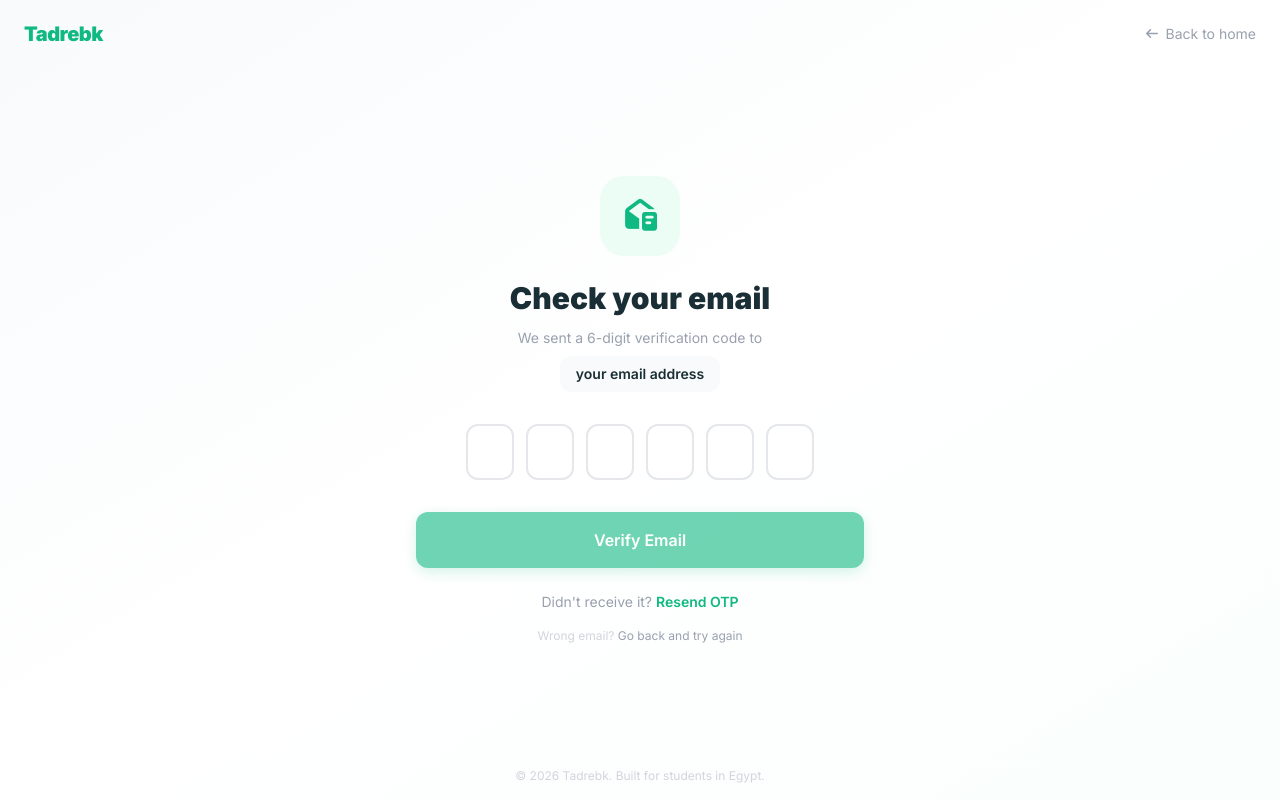
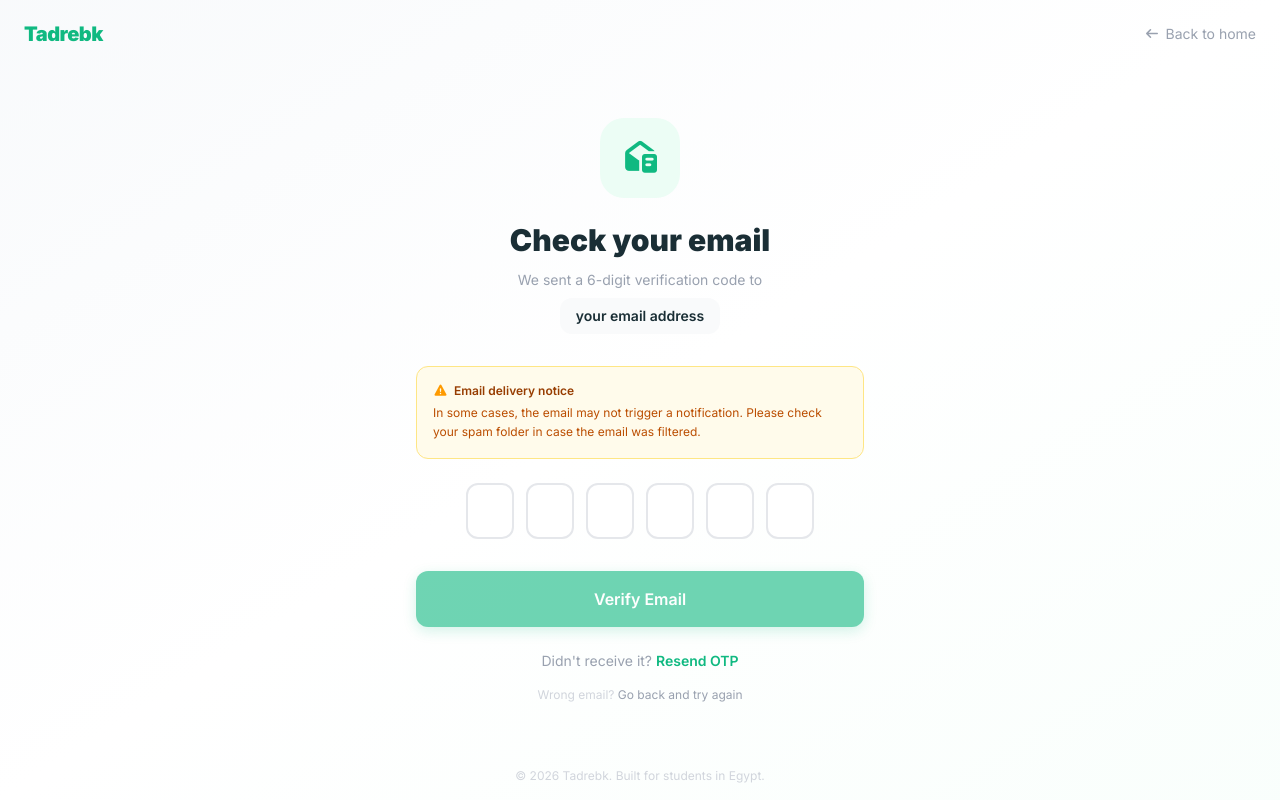
Before and after one commit to Ziad-AboElenien/tadrebk, a Next.js app: page /confirm-email in a window 1280 px wide. Built offline with nearby package versions, Linux system fonts and the light colour scheme; no server answers.

Commit message:
feat: add spam notice in confirm-email page

```diff
--- a/src/app/(auth)/confirm-email/page.tsx
+++ b/src/app/(auth)/confirm-email/page.tsx
@@ -88,6 +88,16 @@ export default function ConfirmEmailPage() {
         {email || 'your email address'}
       </p>
 
+      <div className="mb-6 rounded-xl bg-amber-50 border border-amber-200 p-4 text-left">
+        <p className="text-xs font-semibold text-amber-800 flex items-center gap-1.5">
+          <i className="fas fa-exclamation-triangle text-amber-500" />
+          Email delivery notice
+        </p>
+        <p className="text-xs text-amber-700 mt-1 leading-relaxed">
+          In some cases, the email may not trigger a notification. Please check your spam folder in case the email was filtered.
+        </p>
+      </div>
+
       {/* OTP Input */}
       <div className="mb-8">
         <OTPInput
```
